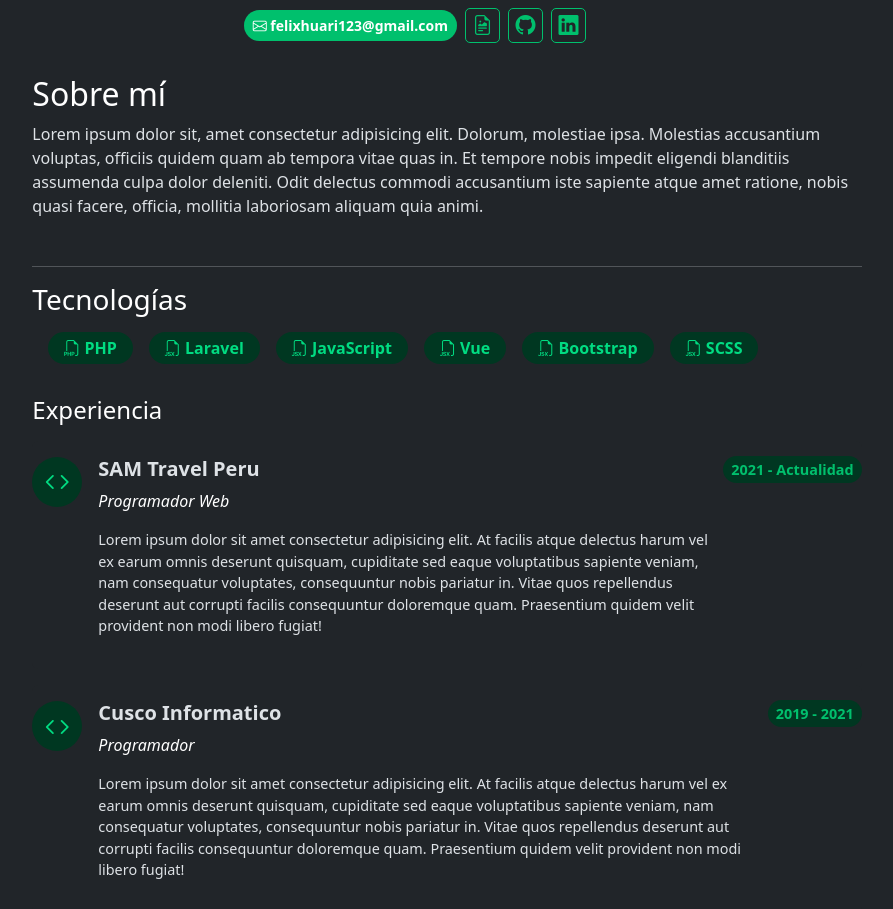
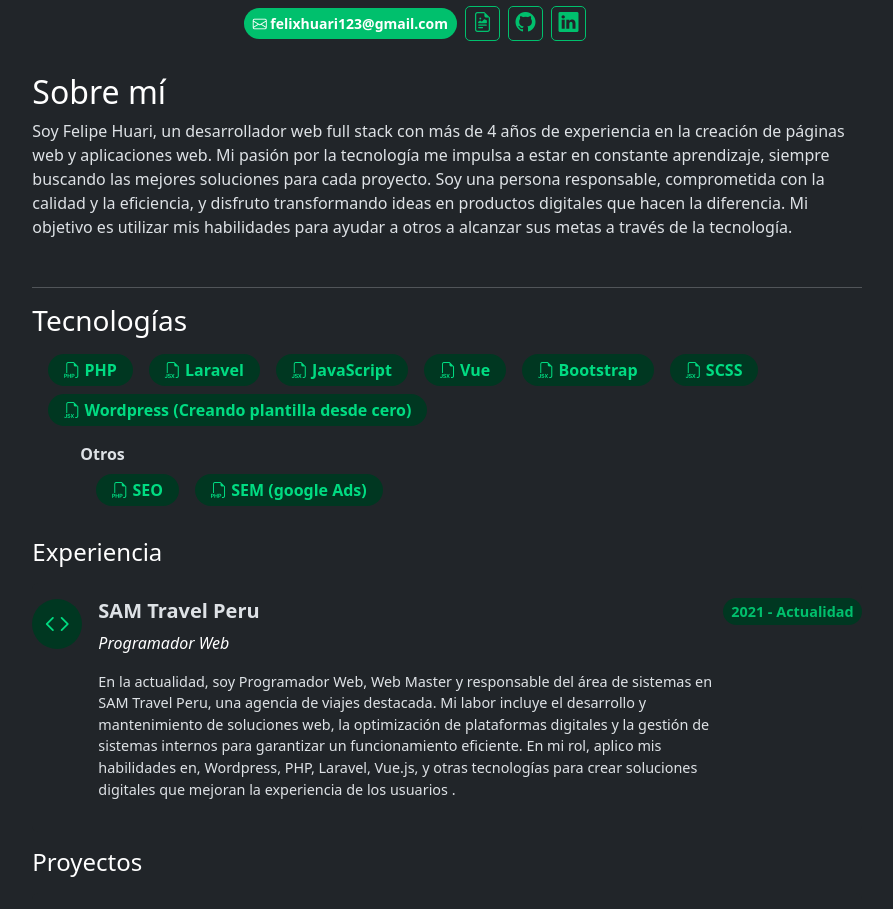
Before and after one commit to Fhuari/fhuari.github.io, a Vue app: page / in a window 1280 px wide. Shown: the part 236-1145 px from the top of the page, without its empty margins (193-1086 px from the left). Built offline with nearby package versions, Linux system fonts and the light colour scheme.

Commit message:
version actualizado el perfil

```diff
--- a/src/views/Home.vue
+++ b/src/views/Home.vue
@@ -14,16 +14,16 @@
             </div>
             <div class="col-md-9">
                 <div class="position-relative">
-                    <h1 class="fw-bold fs-2">Felix Huari H. (Huari)</h1>
-                    <h2 class="fs-4">Programador Web,</h2>
-                    <p><i class="bi bi-geo-alt"></i> Matrix y el mundo real</p>
+                    <h1 class="fw-bold fs-2">Felipe Huari H. (fhuari)</h1>
+                    <h2 class="fs-4">Desarrollador Web Full Stack</h2>
+                    <p class="fs-sm-9"><i class="bi bi-geo-alt"></i> Impulsando tu visión en la web </p>
                     <div class="d-flex align-items-center">
-                        <a href="" class="btn bg-600 btn-sm text-white rounded-5 fw-bold">
+                        <a href="#" class="btn bg-600 btn-sm text-white rounded-5 fw-bold">
                             <i class="bi bi-envelope"></i> felixhuari123@gmail.com</a>
-                        <a href="" class="ms-2 d-inline-block fs-5 btn-social"><i
+                        <a href="#" class="ms-2 d-inline-block fs-5 btn-social"><i
                                 class="bi bi-file-earmark-richtext"></i></a>
-                        <a href="" class="ms-2 d-inline-block fs-5 btn-social"><i class="bi bi-github"></i></a>
-                        <a href="" class="ms-2 d-inline-block fs-5 btn-social"><i class="bi bi-linkedin"></i></a>
+                        <a href="#" class="ms-2 d-inline-block fs-5 btn-social"><i class="bi bi-github"></i></a>
+                        <a href="#" class="ms-2 d-inline-block fs-5 btn-social"><i class="bi bi-linkedin"></i></a>
                     </div>
                 </div>
             </div>
@@ -32,12 +32,12 @@
         <div class="position-relative py-3 mt-3">
             <h2 class="text-white">Sobre mí</h2>
             <p>
-                Lorem ipsum dolor sit, amet consectetur adipisicing elit. Dolorum,
-                molestiae ipsa. Molestias accusantium voluptas, officiis quidem quam ab
-                tempora vitae quas in. Et tempore nobis impedit eligendi blanditiis
-                assumenda culpa dolor deleniti. Odit delectus commodi accusantium iste
-                sapiente atque amet ratione, nobis quasi facere, officia, mollitia
-                laboriosam aliquam quia animi.
+                Soy Felipe Huari, un desarrollador web full stack con más de 4 años de experiencia en la creación de
+                páginas web y aplicaciones web. Mi pasión por la tecnología me impulsa a estar en constante aprendizaje,
+                siempre buscando las mejores soluciones para cada proyecto. Soy una persona responsable, comprometida
+                con la calidad y la eficiencia, y disfruto transformando ideas en productos digitales que hacen la
+                diferencia. Mi objetivo es utilizar mis habilidades para ayudar a otros a alcanzar sus metas a través de
+                la tecnología.
             </p>
         </div>
         <hr />
@@ -63,6 +63,20 @@
                 <div class="d-inline-block px-3  mb-2 bg-950 ms-3 py-1 rounded-pill text-500 fw-600">
                     <i class="bi bi-filetype-jsx"></i> <span>SCSS</span>
                 </div>
+                <div class="d-inline-block px-3  mb-2 bg-950 ms-3 py-1 rounded-pill text-500 fw-600">
+                    <i class="bi bi-filetype-jsx"></i> <span>Wordpress <span class="fs-sm">(Creando plantilla desde cero)</span></span>
+                </div>
+            </div>
+            <div class="ps-5">
+                <b>Otros</b>
+                <div class="py-2">
+                    <div class="d-inline-block px-3 mb-2 bg-950 ms-3 py-1 rounded-pill text-500 fw-600 ">
+                        <i class="bi bi-filetype-php"></i> <span>SEO</span>
+                    </div>
+                    <div class="d-inline-block px-3 mb-2 bg-950 ms-3 py-1 rounded-pill text-500 fw-600 ">
+                        <i class="bi bi-filetype-php"></i> <span>SEM (google Ads)</span>
+                    </div>
+                </div>
             </div>
         </div>
         <div class="position-relative mt-3">
@@ -81,40 +95,19 @@
                                 <div class="ms-3">
                                     <h3 class="fs-5 fw-bold">SAM Travel Peru</h3>
                                     <p class="fst-italic  text-white">Programador Web</p>
-                                    <p class="fs-sm-9">Lorem ipsum dolor sit amet consectetur adipisicing elit. At facilis atque delectus harum vel ex earum omnis deserunt quisquam, cupiditate sed eaque voluptatibus sapiente veniam, nam consequatur voluptates, consequuntur nobis pariatur in. Vitae quos repellendus deserunt aut corrupti facilis consequuntur doloremque quam. Praesentium quidem velit provident non modi libero fugiat!</p>
+                                    <p class="fs-sm-9">En la actualidad, soy Programador Web, Web Master y responsable del área de sistemas en SAM Travel Peru, una agencia de viajes destacada. Mi labor incluye el desarrollo y mantenimiento de soluciones web, la optimización de plataformas digitales y la gestión de sistemas internos para garantizar un funcionamiento eficiente. En mi rol, aplico mis habilidades en, Wordpress, PHP, Laravel, Vue.js, y otras tecnologías para crear soluciones digitales que mejoran la experiencia de los usuarios .</p>
                                 </div>
                             </div>
                         </div>
                         <div>
-                            <span class="px-2 py-1 text-nowrap fs-sm-9 bg-950 text-600 rounded-pill fw-bold">2021 - Actualidad</span>
+                            <span class="px-2 py-1 text-nowrap fs-sm-9 bg-950 text-600 rounded-pill fw-bold">2021 -
+                                Actualidad</span>
                         </div>
                     </div>
                 </div>
             </div>
             <!-- col-2 -->
-            <div class="card mt-3 px-0 border-0">
-                <div class="card-body px-0">
-                    <div class="d-flex justify-content-between">
-                        <div class="">
-                            <div class="d-flex">
-                                <div class="">
-                                    <div class="icons bg-950 text-center rounded-circle">
-                                        <i class="bi bi-code text-primary fs-3"></i>
-                                    </div>
-                                </div>
-                                <div class="ms-3">
-                                    <h3 class="fs-5 fw-bold">Cusco Informatico </h3>
-                                    <p class="fst-italic text-white">Programador </p>
-                                    <p class="fs-sm-9">Lorem ipsum dolor sit amet consectetur adipisicing elit. At facilis atque delectus harum vel ex earum omnis deserunt quisquam, cupiditate sed eaque voluptatibus sapiente veniam, nam consequatur voluptates, consequuntur nobis pariatur in. Vitae quos repellendus deserunt aut corrupti facilis consequuntur doloremque quam. Praesentium quidem velit provident non modi libero fugiat!</p>
-                                </div>
-                            </div>
-                        </div>
-                        <div>
-                            <span class="px-2 py-1 text-nowrap fs-sm-9 bg-950 text-600 rounded-pill fw-bold">2019 - 2021</span>
-                        </div>
-                    </div>
-                </div>
-            </div>
+
         </div>
         <!-- proyectos -->
         <div class="position-relative mt-3">
@@ -133,9 +126,14 @@
                                 <div class="ms-3">
                                     <h3 class="fs-5 fw-bold">Near Delivery</h3>
                                     <p class="text-white">Desarrollo de Ecommerce con Laravel</p>
-                                    <p class="fs-sm-9">Lorem ipsum dolor sit amet consectetur adipisicing elit. At facilis atque delectus harum vel ex earum omnis deserunt quisquam, cupiditate sed eaque voluptatibus sapiente veniam, nam consequatur voluptates, consequuntur nobis pariatur in. Vitae quos repellendus deserunt aut corrupti facilis consequuntur doloremque quam. Praesentium quidem velit provident non modi libero fugiat!</p>
+                                    <p class="fs-sm-9">Lorem ipsum dolor sit amet consectetur adipisicing elit. At
+                                        facilis atque delectus harum vel ex earum omnis deserunt quisquam, cupiditate
+                                        sed eaque voluptatibus sapiente veniam, nam consequatur voluptates, consequuntur
+                                        nobis pariatur in. Vitae quos repellendus deserunt aut corrupti facilis
+                                        consequuntur doloremque quam. Praesentium quidem velit provident non modi libero
+                                        fugiat!</p>
                                     <div>
-                                        <router-link to="/projects" ><i class="bi bi-link-45deg"></i></router-link>
+                                        <router-link to="/projects"><i class="bi bi-link-45deg"></i></router-link>
                                     </div>
                                 </div>
                             </div>
@@ -161,12 +159,18 @@
                                 <div class="ms-3">
                                     <h3 class="fs-5 fw-bold">SAM Travel Peru</h3>
                                     <p class="fst-italic  text-white">Programador Web</p>
-                                    <p class="fs-sm-9">Lorem ipsum dolor sit amet consectetur adipisicing elit. At facilis atque delectus harum vel ex earum omnis deserunt quisquam, cupiditate sed eaque voluptatibus sapiente veniam, nam consequatur voluptates, consequuntur nobis pariatur in. Vitae quos repellendus deserunt aut corrupti facilis consequuntur doloremque quam. Praesentium quidem velit provident non modi libero fugiat!</p>
+                                    <p class="fs-sm-9">Lorem ipsum dolor sit amet consectetur adipisicing elit. At
+                                        facilis atque delectus harum vel ex earum omnis deserunt quisquam, cupiditate
+                                        sed eaque voluptatibus sapiente veniam, nam consequatur voluptates, consequuntur
+                                        nobis pariatur in. Vitae quos repellendus deserunt aut corrupti facilis
+                                        consequuntur doloremque quam. Praesentium quidem velit provident non modi libero
+                                        fugiat!</p>
                                 </div>
                             </div>
                         </div>
                         <div>
-                            <span class="px-2 py-1 text-nowrap fs-sm-9 bg-950 text-600 rounded-pill fw-bold">2021 - Actualidad</span>
+                            <span class="px-2 py-1 text-nowrap fs-sm-9 bg-950 text-600 rounded-pill fw-bold">2021 -
+                                Actualidad</span>
                         </div>
                     </div>
                 </div>
@@ -185,12 +189,18 @@
                                 <div class="ms-3">
                                     <h3 class="fs-5 fw-bold">Cusco Informatico </h3>
                                     <p class="fst-italic text-white">Programador </p>
-                                    <p class="fs-sm-9">Lorem ipsum dolor sit amet consectetur adipisicing elit. At facilis atque delectus harum vel ex earum omnis deserunt quisquam, cupiditate sed eaque voluptatibus sapiente veniam, nam consequatur voluptates, consequuntur nobis pariatur in. Vitae quos repellendus deserunt aut corrupti facilis consequuntur doloremque quam. Praesentium quidem velit provident non modi libero fugiat!</p>
+                                    <p class="fs-sm-9">Lorem ipsum dolor sit amet consectetur adipisicing elit. At
+                                        facilis atque delectus harum vel ex earum omnis deserunt quisquam, cupiditate
+                                        sed eaque voluptatibus sapiente veniam, nam consequatur voluptates, consequuntur
+                                        nobis pariatur in. Vitae quos repellendus deserunt aut corrupti facilis
+                                        consequuntur doloremque quam. Praesentium quidem velit provident non modi libero
+                                        fugiat!</p>
                                 </div>
                             </div>
                         </div>
                         <div>
-                            <span class="px-2 py-1 text-nowrap fs-sm-9 bg-950 text-600 rounded-pill fw-bold">2019 - 2021</span>
+                            <span class="px-2 py-1 text-nowrap fs-sm-9 bg-950 text-600 rounded-pill fw-bold">2019 -
+                                2021</span>
                         </div>
                     </div>
                 </div>
```
